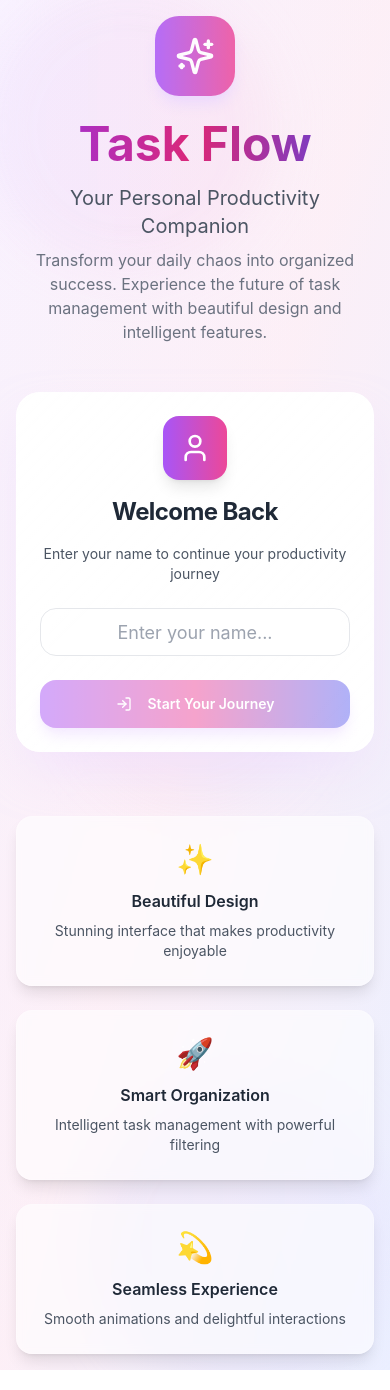
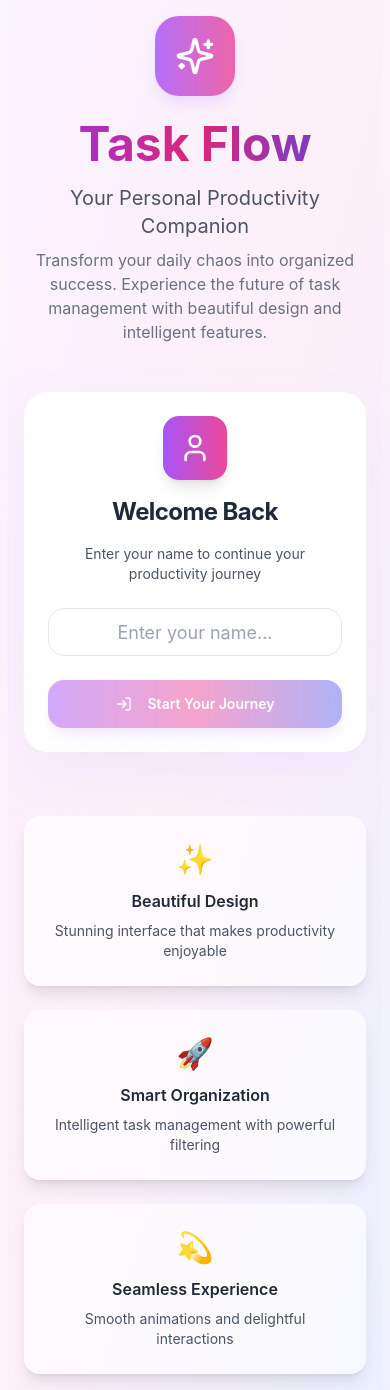
Before and after one commit to khushi-shukla-cz/task-tracker, a React (Vite) app: page / in a window 390 px wide. Built offline with nearby package versions, Linux system fonts and the light colour scheme.

Commit message:
updated responsiveness

```diff
--- a/src/components/TaskFilter.tsx
+++ b/src/components/TaskFilter.tsx
@@ -21,7 +21,7 @@ const TaskFilter = ({ currentFilter, onFilterChange, taskCounts }: TaskFilterPro
 
   return (
     <div className="mb-8">
-      <div className="bg-white/80 backdrop-blur-lg rounded-3xl p-2 shadow-lg border border-white/20 inline-flex space-x-1">
+      <div className="bg-white/80 backdrop-blur-lg rounded-3xl p-2 sm:p-3 shadow-lg border border-white/20 flex flex-wrap gap-2 justify-center">
         {filters.map((filter) => (
           <Button
             key={filter.key}
--- a/src/pages/Index.tsx
+++ b/src/pages/Index.tsx
@@ -24,12 +24,12 @@ const Index = () => {
   };
 
   return (
-    <div className="min-h-screen bg-gradient-to-br from-purple-50 via-pink-50 to-indigo-50 relative overflow-hidden">
+    <div className="min-h-screen bg-gradient-to-br from-purple-50 via-pink-50 to-indigo-50 relative overflow-hidden px-2 sm:px-4 md:px-8">
       {/* Animated background elements */}
       <div className="absolute inset-0 overflow-hidden pointer-events-none">
-        <div className="absolute -top-4 -left-4 w-72 h-72 bg-gradient-to-r from-purple-200/30 to-pink-200/30 rounded-full mix-blend-multiply filter blur-xl animate-pulse"></div>
-        <div className="absolute -bottom-8 -right-4 w-80 h-80 bg-gradient-to-r from-indigo-200/30 to-purple-200/30 rounded-full mix-blend-multiply filter blur-xl animate-pulse delay-700"></div>
-        <div className="absolute top-1/2 left-1/2 transform -translate-x-1/2 -translate-y-1/2 w-64 h-64 bg-gradient-to-r from-pink-200/20 to-indigo-200/20 rounded-full mix-blend-multiply filter blur-xl animate-pulse delay-1000"></div>
+        <div className="hidden xs:block absolute -top-4 -left-4 w-40 h-40 sm:w-56 sm:h-56 md:w-72 md:h-72 bg-gradient-to-r from-purple-200/30 to-pink-200/30 rounded-full mix-blend-multiply filter blur-xl animate-pulse"></div>
+        <div className="hidden xs:block absolute -bottom-8 -right-4 w-44 h-44 sm:w-60 sm:h-60 md:w-80 md:h-80 bg-gradient-to-r from-indigo-200/30 to-purple-200/30 rounded-full mix-blend-multiply filter blur-xl animate-pulse delay-700"></div>
+        <div className="hidden xs:block absolute top-1/2 left-1/2 transform -translate-x-1/2 -translate-y-1/2 w-32 h-32 sm:w-48 sm:h-48 md:w-64 md:h-64 bg-gradient-to-r from-pink-200/20 to-indigo-200/20 rounded-full mix-blend-multiply filter blur-xl animate-pulse delay-1000"></div>
       </div>
 
       {user ? (
```
Also changed, not shown: 1 other file (tests, documents, lock files or other folders).
